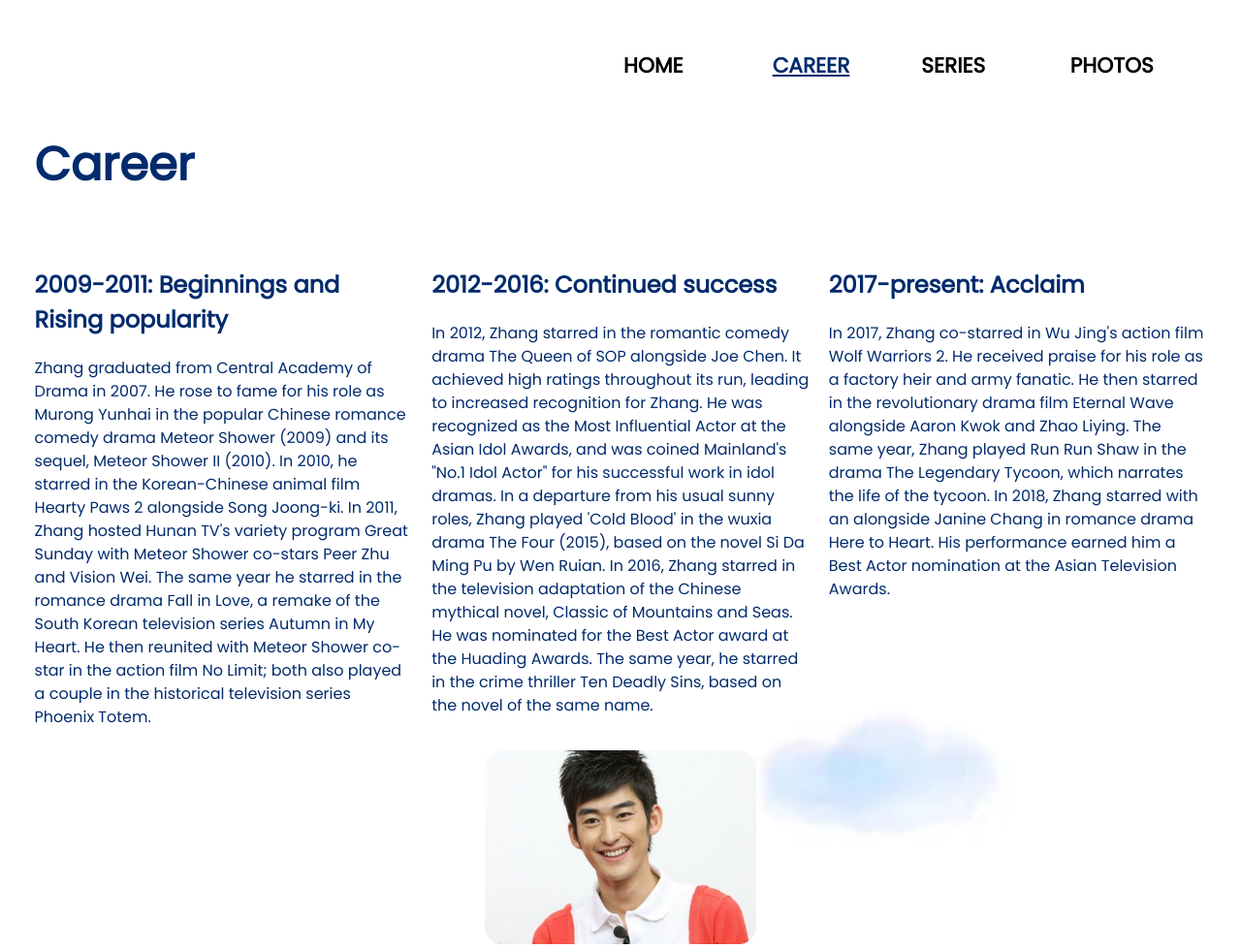
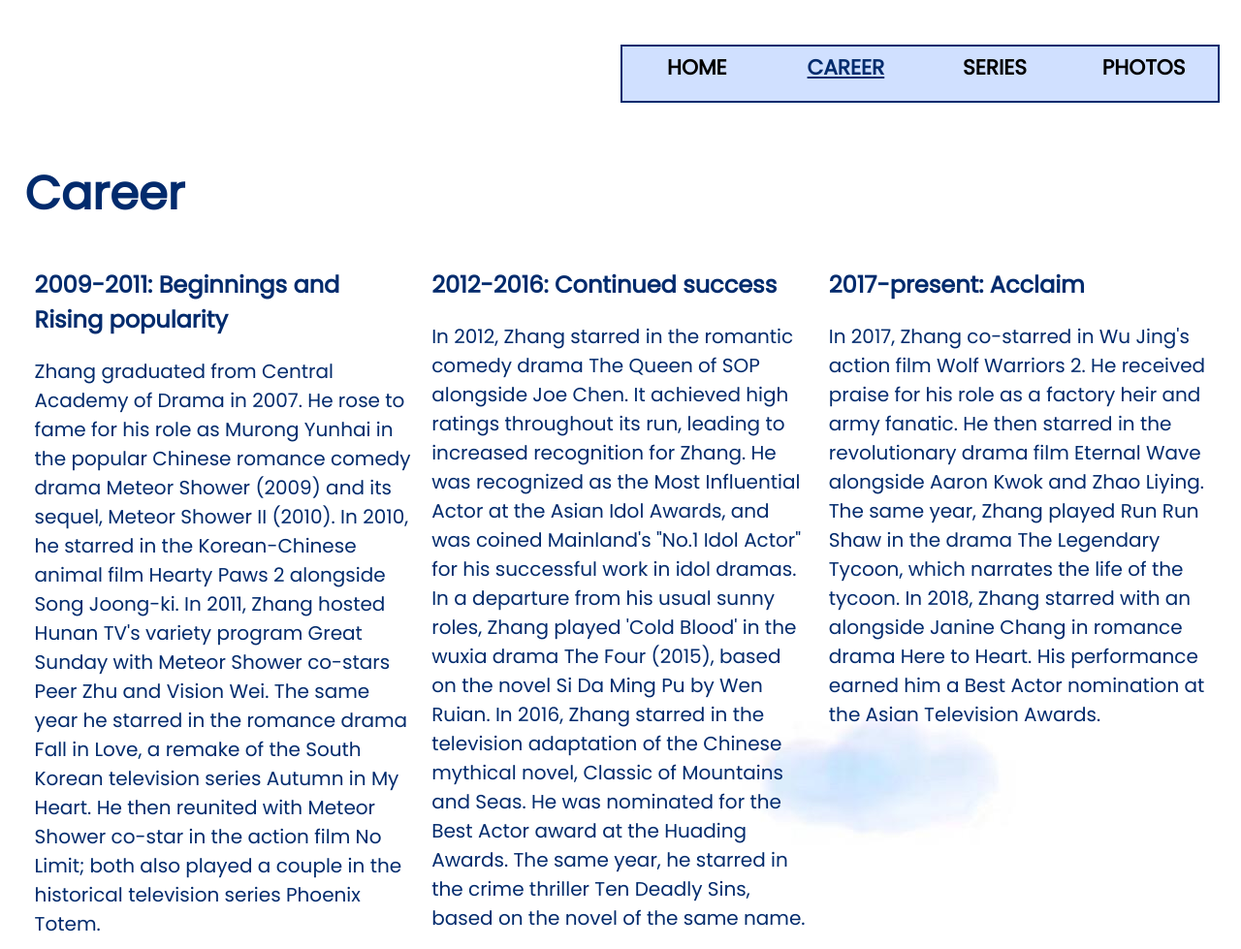
Before and after one commit to pfgao1003/Han-Zhang-website, a plain HTML site: page career.html in a window 1280 px wide. Shown: the top 979 px of the page at 97% size. Drawn offline with Linux system fonts and the light colour scheme.

Commit message:
final???

```diff
--- a/css/style.css
+++ b/css/style.css
@@ -277,8 +277,14 @@ button{
 		align-self:flex-end;
 		grid-column: 2 / -1;
 		grid-row: 1 / 2;
+		margin-bottom: 0px;
 	}
-
+	p {
+		font-size: 18px;
+	}
+	h1 {
+		padding: 0px;
+	}
 	.career {
 		display: grid;
 		grid-template-columns: 1fr 1fr 1fr;
@@ -315,14 +321,17 @@ button{
 	.period1 {
 		grid-column: 1 / 3;
 		grid-row: 1 / span 1;
+		border: 2px solid #022b6d;
 	}
 	.period2 {
 		grid-column: 2 / -1;
 		grid-row: 2 / span 1;
+		border: 2px solid #022b6d;
 	}
 	.period3 {
 		grid-column: 1 / 3;
 		grid-row: 3 / span 1;
+		border: 2px solid #022b6d;
 	}
 	#smile1 {
 		font-size:3em;
@@ -389,6 +398,9 @@ button{
 }
 
 @media all and (min-width: 1240px){
+	p {
+		font-size: 20px;
+	}
 	h1 {
 		text-align: left;
 	}
@@ -413,6 +425,8 @@ button{
 	nav {
 		grid-column: 2 / 3;
 		grid-row: 1 / 2;
+		background-color: rgb(208, 224, 255);
+		border: 2px solid #022b6d;
 	}
 	header {
 		text-align: left;
@@ -427,18 +441,22 @@ button{
 	#nav1 {
 		grid-column: 1 / 2;
 		grid-row: 1 / 2;
+		justify-self: center;
 	}
 	#nav2 {
 		grid-column: 2 / 3;
 		grid-row: 1 / 2;
+		justify-self: center;
 	}
 	#nav3 {
 		grid-column: 3 / 4;
 		grid-row: 1 / 2;
+		justify-self: center;
 	}
 	#nav4 {
 		grid-column: 4 / 5;
 		grid-row: 1 / 2;
+		justify-self: center;
 	}
 	footer {
 		grid-column: 2 / -1;
@@ -459,14 +477,17 @@ button{
 	.period1, #smile1 {
 		grid-column: 1 / span 1;
 		grid-row: 1;
+		border: none;
 	}
 	.period2, #smile2 {
 		grid-column: 2 / span 1;
 		grid-row: 1;
+		border: none;
 	}
 	.period3, #smile3 {
 		grid-column: 3 / span 1;
 		grid-row: 1;
+		border: none;
 	}
 	.series {
 		display: grid;
```
